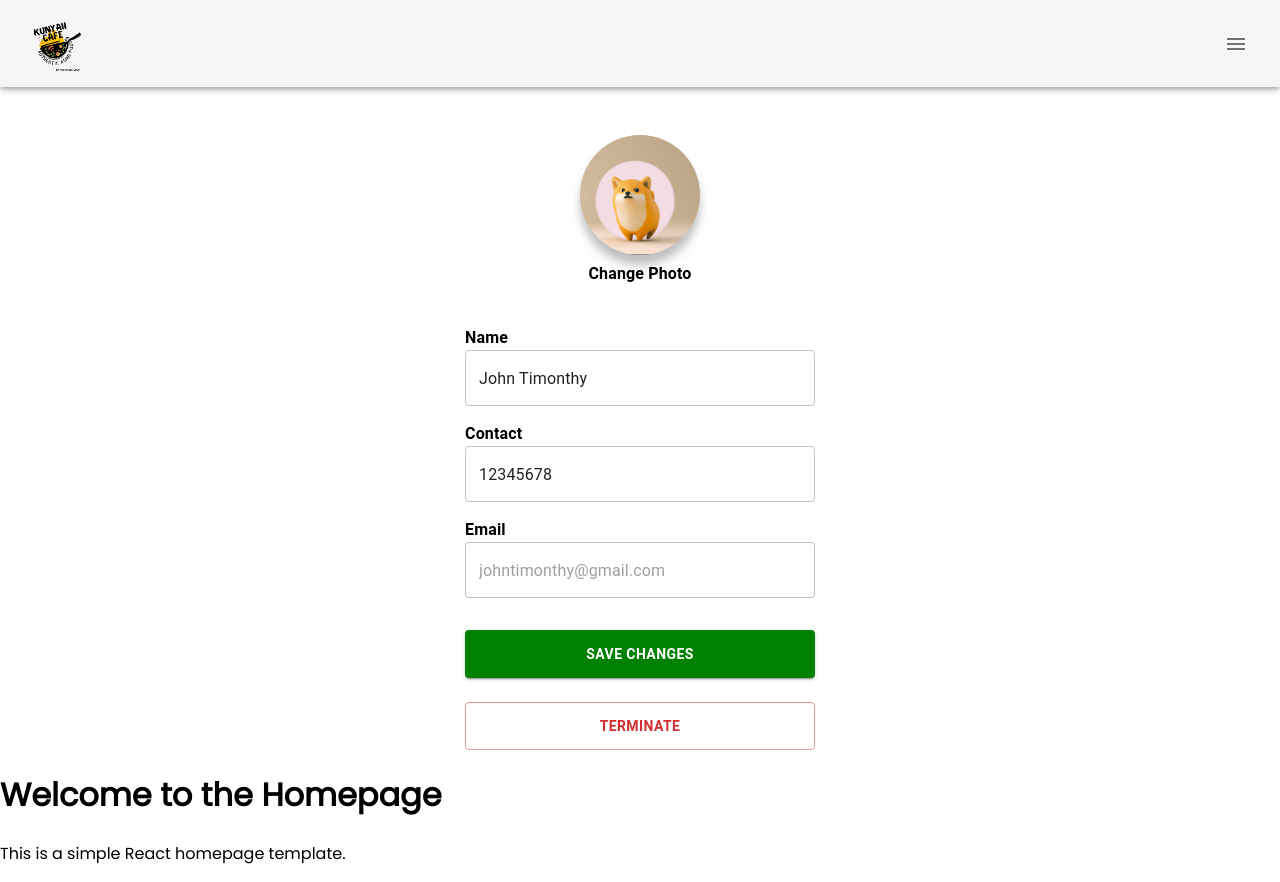
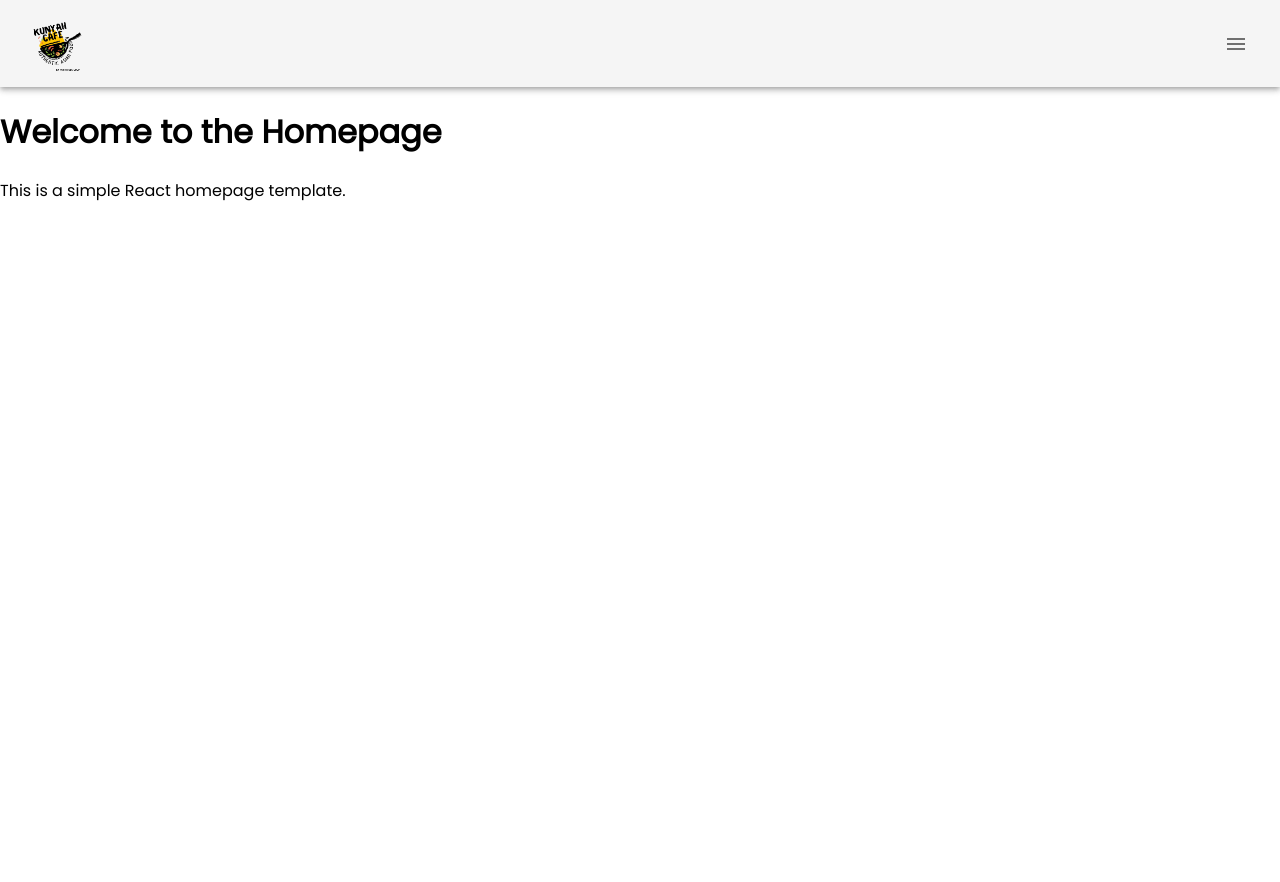
Before and after one commit to felixli1998/FYP-24_DCS__CodeAbility-Crew_EcoYah, a React (Create React App) app in the folder client/: page / in a window 1280 px wide. After the commit the page ends 800 px from the top, so only its background shows below. Built offline with nearby package versions, Linux system fonts and the light colour scheme.

Commit message:
Removed editprofile from homepage

```diff
--- a/client/src/App.tsx
+++ b/client/src/App.tsx
@@ -3,14 +3,12 @@ import AppBar from "./components/AppBar";
 import {ThemeProvider} from "@emotion/react";
 import {theme} from "./styles/Palette";
 import {Outlet} from "react-router-dom";
-import EditProfile from "./pages/EditProfile";
 
 const App: React.FC = () => {
   return (
     <>
       <ThemeProvider theme={theme}>
         <AppBar />
-        <EditProfile />
         <Outlet />
       </ThemeProvider>
     </>
--- a/client/src/pages/EditProfile.tsx
+++ b/client/src/pages/EditProfile.tsx
@@ -13,7 +13,6 @@ import ProfileTextField from "../components/EditProfile/ProfileTextField";
 import TerminateModal from "../components/EditProfile/TerminateModal";
 
 export default function EditProfile() {
-
   // Function to get current user data
   const [userData, setUserData] = useState({
     name: "John Timonthy",
@@ -39,7 +38,6 @@ export default function EditProfile() {
   // Function to handle photo upload
   const handlePhotoUpload = (event: React.ChangeEvent<HTMLInputElement>) => {
     const file = event.target.files?.[0];
-
     if (file) {
       setProfilePicInput(file);
       const reader = new FileReader();
@@ -66,7 +64,6 @@ export default function EditProfile() {
       console.log("Contact must be a number");
     }
     return true;
-
   };
 
   // Function to handle save changes
@@ -82,8 +79,6 @@ export default function EditProfile() {
     console.log("Validation failed, will not send to server!")
     return false;
   };
-
-
 
   // Function to handle terminate account
   const handleTerminateAccount = () => {
```
